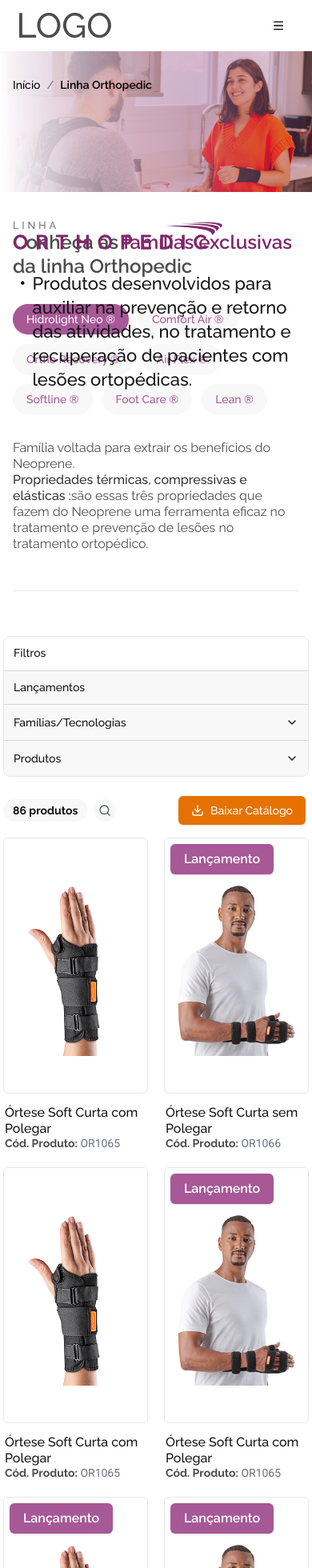
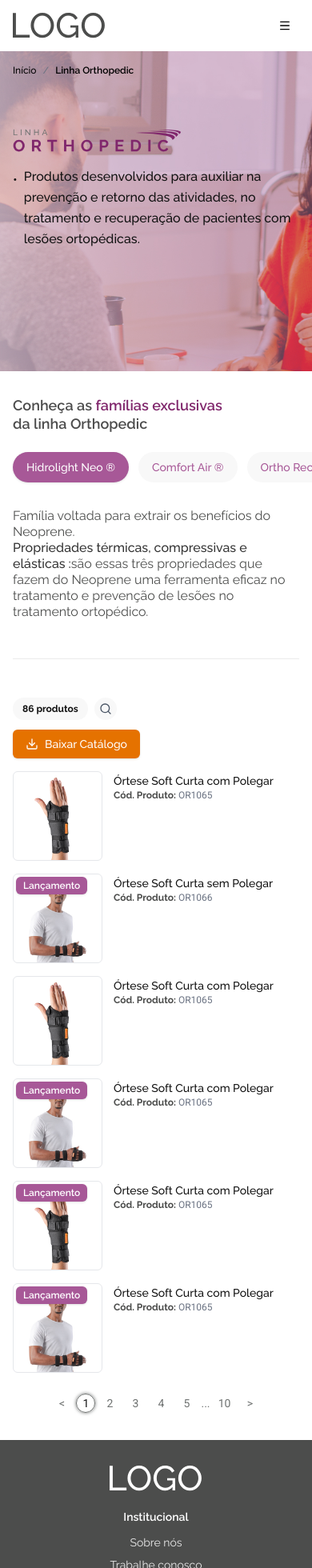
Before and after one commit to henriqueguedes-developer/desafio-front, a React (Vite) app: page / in a window 390 px wide. Shown: the top 1960 px of the page at 80% size. Built offline with nearby package versions, Linux system fonts and the light colour scheme.

Commit message:
feat(ui): aprimora responsividade e experiência mobile no layout principal

```diff
--- a/src/components/hero/Hero.tsx
+++ b/src/components/hero/Hero.tsx
@@ -6,8 +6,8 @@ import LogoOrthopedic from "@/assets/logo-orthopedic.svg?url";
 export const Hero = memo(function Hero() {
   return (
     <section
-      className="relative w-full pt-[83px] pb-16 md:pb-24"
-      style={{ aspectRatio: "1366 / 617" }}
+      className="relative w-full py-8 md:pt-[83px] md:pb-16 lg:pb-24"
+      style={{ minHeight: "400px" }}
       role="region"
       aria-label="Linha Orthopedic"
     >
@@ -24,8 +24,8 @@ export const Hero = memo(function Hero() {
       <div className="absolute inset-0" />
 
 
-      <div className="absolute top-0 left-0 z-20 px-4 md:px-8 pt-8">
-        <nav className="flex items-center gap-2 text-sm font-medium text-accent">
+      <div className="absolute top-0 left-0 z-20 px-4 md:px-8 pt-4 md:pt-8">
+        <nav className="flex items-center gap-2 text-xs md:text-sm font-medium text-accent">
           <a href="/" className="hover:underline transition-all">
             Início
           </a>
@@ -36,22 +36,22 @@ export const Hero = memo(function Hero() {
 
 
       <div className="container relative z-10 h-full px-4 md:px-8">
-        <div className="max-w-5xl pt-32">
+        <div className="max-w-5xl pt-16 md:pt-24 lg:pt-32">
 
-          <div className="flex flex-col md:flex-row items-start md:items-center gap-4 md:gap-6 mb-6 md:mb-8">
+          <div className="flex flex-col md:flex-row items-start md:items-center gap-3 md:gap-6 mb-4 md:mb-8">
 
             <img
               src={LogoOrthopedic}
               alt=""
-              className="h-10 md:h-12 lg:h-14 xl:h-16 w-auto"
+              className="h-8 md:h-12 lg:h-14 xl:h-16 w-auto"
               aria-hidden="true"
             />
           </div>
 
 
-          <div className="flex gap-2 max-w-xl ml-2">
-            <span className="text-[24px] leading-[30px] font-medium text-[#121212] shrink-0" style={{ fontFamily: "Raleway" }}>•</span>
-            <p className="text-[22px] leading-[30px] font-medium text-[#121212]" style={{ fontFamily: "Raleway" }}>
+          <div className="flex gap-2 max-w-xl ml-0 md:ml-2">
+            <span className="text-base md:text-lg lg:text-[24px] leading-relaxed font-medium text-[#121212] shrink-0 pt-1" style={{ fontFamily: "Raleway" }}>•</span>
+            <p className="text-base md:text-lg lg:text-[22px] leading-relaxed md:leading-[30px] font-medium text-[#121212]" style={{ fontFamily: "Raleway" }}>
               Produtos desenvolvidos para auxiliar na prevenção e retorno das atividades, no tratamento e recuperação de pacientes com lesões ortopédicas.
             </p>
           </div>
--- a/src/components/layout/Footer.tsx
+++ b/src/components/layout/Footer.tsx
@@ -10,17 +10,17 @@ export const Footer = memo(function Footer() {
   return (
     <footer className="w-full bg-[#4C4D4C]">
       {/* Conteúdo principal do footer */}
-      <div className="container mx-auto px-6 md:px-16 lg:px-24 py-12 border-b border-[#707372]">
-        <div className="grid grid-cols-1 md:grid-cols-2 lg:grid-cols-5 gap-8">
+      <div className="container mx-auto px-4 md:px-16 lg:px-24 py-8 md:py-12 border-b border-[#707372]">
+        <div className="grid grid-cols-1 md:grid-cols-2 lg:grid-cols-5 gap-6 md:gap-8 text-center md:text-left">
 
           {/* Logo */}
-          <div>
-            <img src={LogoUrl} alt="Logo Orthopedic" className="h-10 w-auto brightness-0 invert" />
+          <div className="flex justify-center md:justify-start">
+            <img src={LogoUrl} alt="Logo Orthopedic" className="h-8 md:h-10 w-auto brightness-0 invert" />
           </div>
 
           {/* Institucional */}
           <div>
-            <h3 className="text-white font-semibold mb-4">Institucional</h3>
+            <h3 className="text-white font-semibold mb-3 md:mb-4 text-sm md:text-base">Institucional</h3>
             <ul className="space-y-2">
               <li>
                 <a href="#" className="text-[#EBEBEB] hover:text-white transition-colors text-sm">
@@ -37,7 +37,7 @@ export const Footer = memo(function Footer() {
 
           {/* Download de Catálogos */}
           <div>
-            <h3 className="text-white font-semibold mb-4">Download de Catálogos</h3>
+            <h3 className="text-white font-semibold mb-3 md:mb-4 text-sm md:text-base">Download de Catálogos</h3>
             <ul className="space-y-2">
               <li>
                 <a href="#" className="text-[#EBEBEB] hover:text-white transition-colors text-sm">
@@ -74,7 +74,7 @@ export const Footer = memo(function Footer() {
 
           {/* Linhas de produtos */}
           <div>
-            <h3 className="text-white font-semibold mb-4">Linhas de produtos</h3>
+            <h3 className="text-white font-semibold mb-3 md:mb-4 text-sm md:text-base">Linhas de produtos</h3>
             <ul className="space-y-2">
               <li>
                 <a href="#" className="text-[#EBEBEB] hover:text-white transition-colors text-sm">
@@ -96,15 +96,56 @@ export const Footer = memo(function Footer() {
 
           {/* Entre em contato */}
           <div>
-            <h3 className="text-white font-semibold mb-4">Entre em contato e tire suas dúvidas</h3>
-            <div className="space-y-3 mb-6">
+            <h3 className="text-white font-semibold mb-3 md:mb-4 text-sm md:text-base">Entre em contato e tire suas dúvidas</h3>
+
+            {/* Mobile: Cards com fundo */}
+            <div className="space-y-3 mb-6 md:hidden">
+              {/* Telefone */}
+              <div className="bg-[#5A5A5A] rounded-lg p-4 flex items-center gap-3">
+                <div className="w-8 h-8 rounded-full border border-[#E57200] flex items-center justify-center shrink-0">
+                  <Phone className="h-4 w-4 text-[#E57200]" />
+                </div>
+                <div className="flex-1">
+                  <p className="text-[#EBEBEB] text-xs mb-1">Telefone</p>
+                  <p className="text-white text-sm font-medium">+55 48 3333 3333</p>
+                </div>
+                <span className="text-[#EBEBEB]">›</span>
+              </div>
+
+              {/* E-mail SAC */}
+              <div className="bg-[#5A5A5A] rounded-lg p-4 flex items-center gap-3">
+                <div className="w-8 h-8 rounded-full border border-[#E57200] flex items-center justify-center shrink-0">
+                  <Mail className="h-4 w-4 text-[#E57200]" />
+                </div>
+                <div className="flex-1">
+                  <p className="text-[#EBEBEB] text-xs mb-1">E-mail SAC</p>
+                  <p className="text-white text-sm font-medium">sac@loremipsum.com.br</p>
+                </div>
+                <span className="text-[#EBEBEB]">›</span>
+              </div>
+
+              {/* E-mail RP */}
+              <div className="bg-[#5A5A5A] rounded-lg p-4 flex items-center gap-3">
+                <div className="w-8 h-8 rounded-full border border-[#E57200] flex items-center justify-center shrink-0">
+                  <Mail className="h-4 w-4 text-[#E57200]" />
+                </div>
+                <div className="flex-1">
+                  <p className="text-[#EBEBEB] text-xs mb-1">E-mail RP</p>
+                  <p className="text-white text-sm font-medium">rp@loremipsum.com.br</p>
+                </div>
+                <span className="text-[#EBEBEB]">›</span>
+              </div>
+            </div>
+
+            {/* Desktop: Layout original */}
+            <div className="hidden md:block space-y-3 mb-6">
               <div className="flex items-center gap-2">
                 <div className="w-7 h-7 rounded-full border border-[#E57200] flex items-center justify-center shrink-0">
                   <Phone className="h-3.5 w-3.5 text-[#E57200]" />
                 </div>
                 <span className="text-[#EBEBEB] text-sm">+55 48 3333 3333</span>
               </div>
-              <div className="flex items-start gap-2">
+              <div className="flex items-center gap-2">
                 <div className="w-7 h-7 rounded-full border border-[#E57200] flex items-center justify-center shrink-0">
                   <Mail className="h-3.5 w-3.5 text-[#E57200]" />
                 </div>
@@ -118,7 +159,7 @@ export const Footer = memo(function Footer() {
               <p className="text-white font-semibold mb-3 text-sm">
                 Nos acompanhe também<br />nas redes sociais
               </p>
-              <div className="flex items-center gap-3">
+              <div className="flex items-center justify-center md:justify-start gap-3">
                 <a
                   href="#"
                   className="w-8 h-8 rounded-full border border-[#E57200] flex items-center justify-center hover:border-[#CC6600] transition-colors"
@@ -147,24 +188,24 @@ export const Footer = memo(function Footer() {
       </div>
 
       {/* Barra inferior */}
-      <div className="bg-[#4C4D4C] py-4">
-        <div className="container mx-auto px-6 md:px-16 lg:px-24">
-          <div className="flex flex-col md:flex-row items-center justify-between gap-4">
+      <div className="bg-[#4C4D4C] py-3 md:py-4">
+        <div className="container mx-auto px-4 md:px-16 lg:px-24">
+          <div className="flex flex-col md:flex-row items-center justify-between gap-3 md:gap-4">
 
             {/* Seletor de país */}
             <div className="relative">
               <button
-                className="flex items-center gap-2 text-[#EBEBEB] hover:text-white transition-colors text-sm"
+                className="flex items-center gap-2 text-[#EBEBEB] hover:text-white transition-colors text-xs md:text-sm"
                 onClick={() => setIsCountryOpen(!isCountryOpen)}
               >
                 Selecionar País
-                <img src={FlagBRUrl} alt="Brasil" className="h-5 w-7" />
-                <ChevronDown className={`h-4 w-4 transition-transform ${isCountryOpen ? 'rotate-180' : ''}`} />
+                <img src={FlagBRUrl} alt="Brasil" className="h-5 w-7 md:h-5 md:w-7" />
+                <ChevronDown className={`h-3 w-3 md:h-4 md:w-4 transition-transform ${isCountryOpen ? 'rotate-180' : ''}`} />
               </button>
             </div>
 
             {/* Copyright */}
-            <div className="text-[#EBEBEB] text-xs text-center md:text-right">
+            <div className="text-[#EBEBEB] text-[10px] md:text-xs text-center md:text-right">
               © 2023 Lorem Ipsum. Todos os direitos reservados.
               <br />
               Av dos Bud, 150 - Florianópolis - SC - Brasil
--- a/src/components/layout/Header.tsx
+++ b/src/components/layout/Header.tsx
@@ -16,13 +16,14 @@ const navItems = [
 export const Header = memo(function Header() {
   const [isLanguageOpen, setIsLanguageOpen] = useState(false);
   const [isSearchOpen, setIsSearchOpen] = useState(false);
+  const [isMobileMenuOpen, setIsMobileMenuOpen] = useState(false);
 
   return (
     <header
       className="sticky top-0 z-50 w-full bg-white"
       role="banner"
     >
-      <div className="container mx-auto px-6 md:px-16 lg:px-24">
+      <div className="container mx-auto px-4 md:px-16 lg:px-24">
         <div className="flex h-16 items-center justify-between">
 
           {/* LOGO */}
@@ -111,40 +112,50 @@ export const Header = memo(function Header() {
             </div>
           </div>
 
-          {/* MENU MOBILE */}
-          <Sheet>
-            <SheetTrigger asChild>
-              <Button variant="ghost" size="icon" className="md:hidden" aria-label="Abrir menu">
-                <Menu className="h-5 w-5" />
+          {/* MENU MOBILE - Botão Hambúrguer */}
+          <Button
+            variant="ghost"
+            size="icon"
+            className="md:hidden"
+            aria-label="Abrir menu"
+            onClick={() => setIsMobileMenuOpen(!isMobileMenuOpen)}
+          >
+            <Menu className="h-6 w-6" />
           </Button>
-            </SheetTrigger>
-            <SheetContent side="right" className="w-64">
-              <nav className="flex flex-col gap-4 mt-8">
+
+        </div>
+
+        {/* MENU MOBILE DROPDOWN */}
+        {isMobileMenuOpen && (
+          <div className="md:hidden absolute left-0 right-0 top-full bg-white">
+            <nav className="flex flex-col p-4">
               {navItems.map((item) => (
-                  <a key={item.label} href={item.href} className="text-lg font-medium hover:text-primary">
+                <a
+                  key={item.label}
+                  href={item.href}
+                  className="text-base font-medium text-[#4C4C4C] hover:text-primary py-3 border-b border-gray-100 last:border-0 transition-colors"
+                  onClick={() => setIsMobileMenuOpen(false)}
+                >
                   {item.label}
                 </a>
               ))}
-                <div className="mt-6 pt-6 border-t space-y-3">
-                  <div className="relative h-10 flex items-center rounded-md border border-[#e4e4e4] bg-white shadow-[0_0_0_0px] transition-all duration-300 focus-within:border-primary">
-                    <Search className="absolute left-3 h-4 w-4 text-gray-500 pointer-events-none transition-colors duration-200" />
+              <div className="mt-4 pt-4 space-y-3">
+                <div className="relative h-10 flex items-center rounded-md border border-[#e4e4e4] bg-white">
+                  <Search className="absolute left-3 h-4 w-4 text-gray-400 pointer-events-none" />
                   <input
                     type="text"
                     placeholder="Buscar..."
-                      className="w-full h-full pl-10 pr-3 text-sm bg-transparent border-none outline-none focus:outline-none focus:ring-0 rounded-md transition-all duration-300"
+                    className="w-full h-full pl-10 pr-3 text-sm bg-transparent border-none outline-none focus:outline-none focus:ring-0 rounded-md"
                     aria-label="Buscar no menu mobile"
                   />
                 </div>
-                  <Button className="w-full bg-[#E57200] hover:bg-[#CC6600] justify-center text-white">
+                <Button className="w-full bg-[#E57200] hover:bg-[#CC6600] text-white">
                   Fale conosco
-                    <img src={FlagBRUrl} alt="Brasil" className="ml-2 h-3 w-4" />
                 </Button>
               </div>
             </nav>
-            </SheetContent>
-          </Sheet>
-
           </div>
+        )}
       </div>
     </header>
   );
--- a/src/components/product-families/ProductFamilies.tsx
+++ b/src/components/product-families/ProductFamilies.tsx
@@ -14,25 +14,25 @@ const families = [
 
 export const ProductFamilies = memo(function ProductFamilies() {
   return (
-    <section className="w-full bg-white py-12 md:py-16 lg:py-20">
+    <section className="w-full bg-white py-8 md:py-12 lg:py-16">
       <div className="container mx-auto px-4 md:px-8">
 
         {/* TÍTULO */}
-        <h2 className="text-2xl md:text-3xl lg:text-4xl font-semibold text-[#4C4C4C] mb-8 md:mb-10">
-          Conheça as{" "}
-          <span className="text-[#80276C]">famílias exclusivas</span>
+        <h2 className="text-lg md:text-2xl lg:text-3xl xl:text-4xl font-semibold text-[#4C4C4C] mb-6 md:mb-8 lg:mb-10">
+          Conheça as <span className="text-[#80276C] whitespace-nowrap">famílias exclusivas</span>
           <br />
           da linha Orthopedic
         </h2>
 
-        {/* BADGES DAS FAMÍLIAS */}
-        <div className="flex flex-wrap gap-3 mb-8">
+        {/* BADGES DAS FAMÍLIAS - Scroll horizontal no mobile */}
+        <div className="overflow-x-auto pb-2 mb-6 md:mb-8 -mx-4 px-4 md:mx-0 md:px-0">
+          <div className="flex md:flex-wrap gap-3 min-w-max md:min-w-0">
             {families.map((family) => (
               <Badge
                 key={family.name}
                 variant={family.active ? "default" : "secondary"}
                 className={`
-                px-4 py-2 text-sm font-medium rounded-full cursor-pointer transition-all
+                  px-4 py-2 text-sm font-medium rounded-full cursor-pointer transition-all whitespace-nowrap
                   ${family.active
                     ? "bg-[#A75897] text-white hover:bg-[#A75897]/90"
                     : "bg-[#F8F8F8] text-[#A75897] hover:bg-[#A75897] hover:text-white"
@@ -42,6 +42,7 @@ export const ProductFamilies = memo(function ProductFamilies() {
                 {family.name} ®
               </Badge>
             ))}
+          </div>
         </div>
 
 
--- a/src/components/products/ProductGrid.tsx
+++ b/src/components/products/ProductGrid.tsx
@@ -59,12 +59,12 @@ export const ProductGrid = memo(function ProductGrid() {
   const [isSearchOpen, setIsSearchOpen] = useState(false);
 
   return (
-    <section className="w-full bg-white py-2 md:py-3 lg:py-4">
-      <div className="container mx-auto px-1 md:px-2">
-        <div className="flex flex-col lg:flex-row gap-6">
+    <section className="w-full bg-white py-4 md:py-6 lg:py-8">
+      <div className="container mx-auto px-4 md:px-8">
+        <div className="flex flex-col lg:flex-row gap-4 lg:gap-6">
 
-          {/* SIDEBAR DE FILTROS */}
-          <aside className="w-full lg:w-80 shrink-0">
+          {/* SIDEBAR DE FILTROS - Oculto no mobile por padrão */}
+          <aside className="hidden lg:block lg:w-80 shrink-0">
             <div className="border border-gray-200 rounded-lg overflow-hidden">
               {/* Filtros */}
               <div className="p-3 bg-[#FFFFFF] border-b border-[#D5D7D8]">
@@ -100,11 +100,11 @@ export const ProductGrid = memo(function ProductGrid() {
           <div className="flex-1">
 
             {/* Header */}
-            <div className="flex items-center justify-between mb-1" style={{ paddingRight: '4px' }}>
+            <div className="flex flex-col md:flex-row items-start md:items-center justify-between gap-3 md:gap-0 mb-3 md:mb-1" style={{ paddingRight: '4px' }}>
               <div className="flex items-center gap-2">
                 <div className="px-3 py-1.5 bg-[#F8F8F8] rounded-full">
                   <p
-                    className="text-[14px] leading-4 font-bold text-[#121212]"
+                    className="text-xs md:text-[14px] leading-4 font-bold text-[#121212]"
                     style={{ fontFamily: "Raleway" }}
                   >
                     86 produtos
@@ -148,18 +148,18 @@ export const ProductGrid = memo(function ProductGrid() {
               </Button>
             </div>
 
-            {/* Grid */}
-            <div className="grid grid-cols-2 md:grid-cols-2 lg:grid-cols-3 gap-5 mt-4">
+            {/* Grid - Responsivo */}
+            <div className="grid grid-cols-1 md:grid-cols-2 lg:grid-cols-3 gap-4 md:gap-5 mt-4">
               {products.map((product) => (
                 <div
                   key={product.id}
-                  className="cursor-pointer group"
+                  className="cursor-pointer group flex md:flex-col gap-3 md:gap-0"
                   style={{ margin: 0, padding: 0 }}
                 >
                   {/* Box da imagem */}
-                  <div className="relative" style={{ margin: 0, padding: 0 }}>
+                  <div className="relative shrink-0 w-28 h-28 md:w-full md:h-auto" style={{ margin: 0, padding: 0 }}>
                     {product.isNew && (
-                      <Badge className="absolute top-2 left-2 bg-[#A75897] text-white px-4 py-1.5 text-base z-10">
+                      <Badge className="absolute top-1 left-1 md:top-2 md:left-2 bg-[#A75897] text-white px-2 py-0.5 md:px-4 md:py-1.5 text-xs md:text-base z-10">
                         Lançamento
                       </Badge>
                     )}
@@ -170,8 +170,6 @@ export const ProductGrid = memo(function ProductGrid() {
                       alt={product.name}
                       className="w-full h-full border border-gray-200 object-contain rounded-md"
                       style={{
-                        height: '320px',
-                        width: '100%',
                         margin: 0,
                         padding: 0,
                         display: 'block'
@@ -179,18 +177,18 @@ export const ProductGrid = memo(function ProductGrid() {
                     />
                   </div>
 
-                  {/* Texto abaixo da imagem */}
+                  {/* Texto abaixo/ao lado da imagem */}
                   <div
-                    className="mb-0"
+                    className="flex-1 md:mb-0"
                     style={{
-                      marginTop: '12px',
+                      marginTop: '0',
                       marginBottom: 0,
                       padding: '2px 2px',
                       background: 'white'
                     }}
                   >
                     <h3
-                      className="text-[16px] font-medium text-[#121212] mb-0.5 wrap-break-word"
+                      className="text-sm md:text-[16px] font-medium text-[#121212] mb-0.5 wrap-break-word"
                       style={{
                         fontFamily: 'Raleway',
                         fontWeight: 500,
@@ -202,7 +200,7 @@ export const ProductGrid = memo(function ProductGrid() {
                       {product.name}
                     </h3>
                     <p
-                      className="text-[14px] text-gray-500 wrap-break-word"
+                      className="text-xs md:text-[14px] text-gray-500 wrap-break-word"
                       style={{
                         lineHeight: '16px',
                         margin: 0,
@@ -233,48 +231,48 @@ export const ProductGrid = memo(function ProductGrid() {
             </div>
 
             {/* Paginação */}
-            <div className="flex items-center justify-center gap-2 mt-8 mb-4"
+            <div className="flex items-center justify-center gap-1 md:gap-2 mt-6 md:mt-8 mb-4"
               style={{
                 fontFamily: 'Roboto',
                 fontWeight: 400,
-                fontSize: '16px',
+                fontSize: '14px',
                 lineHeight: '18px'
               }}
             >
               <button
-                className="w-8 h-8 flex items-center justify-center text-[#707372] hover:text-[#121212] transition-colors cursor-pointer"
+                className="w-7 h-7 md:w-8 md:h-8 flex items-center justify-center text-[#707372] hover:text-[#121212] transition-colors cursor-pointer text-sm md:text-base"
                 aria-label="Página anterior"
               >
                 &lt;
               </button>
 
               <button
-                className="w-7 h-7 flex items-center justify-center rounded-full border border-[#707372] text-[#121212] cursor-pointer"
+                className="w-6 h-6 md:w-7 md:h-7 flex items-center justify-center rounded-full border border-[#707372] text-[#121212] cursor-pointer text-sm md:text-base"
                 style={{ boxShadow: '0px 0px 4px 0px #707372' }}
               >
                 1
               </button>
-              <button className="w-8 h-8 flex items-center justify-center text-[#707372] hover:text-[#121212] transition-colors cursor-pointer">
+              <button className="w-7 h-7 md:w-8 md:h-8 flex items-center justify-center text-[#707372] hover:text-[#121212] transition-colors cursor-pointer text-sm md:text-base">
                 2
               </button>
-              <button className="w-8 h-8 flex items-center justify-center text-[#707372] hover:text-[#121212] transition-colors cursor-pointer">
+              <button className="w-7 h-7 md:w-8 md:h-8 flex items-center justify-center text-[#707372] hover:text-[#121212] transition-colors cursor-pointer text-sm md:text-base">
                 3
               </button>
-              <button className="w-8 h-8 flex items-center justify-center text-[#707372] hover:text-[#121212] transition-colors cursor-pointer">
+              <button className="w-7 h-7 md:w-8 md:h-8 flex items-center justify-center text-[#707372] hover:text-[#121212] transition-colors cursor-pointer text-sm md:text-base">
                 4
               </button>
-              <button className="w-8 h-8 flex items-center justify-center text-[#707372] hover:text-[#121212] transition-colors cursor-pointer">
+              <button className="w-7 h-7 md:w-8 md:h-8 flex items-center justify-center text-[#707372] hover:text-[#121212] transition-colors cursor-pointer text-sm md:text-base">
                 5
               </button>
 
-              <span className="text-[#707372]">...</span>
+              <span className="text-[#707372] text-sm md:text-base">...</span>
 
-              <button className="w-8 h-8 flex items-center justify-center text-[#707372] hover:text-[#121212] transition-colors cursor-pointer">
+              <button className="w-7 h-7 md:w-8 md:h-8 flex items-center justify-center text-[#707372] hover:text-[#121212] transition-colors cursor-pointer text-sm md:text-base">
                 10
               </button>
 
               <button
-                className="w-8 h-8 flex items-center justify-center text-[#707372] hover:text-[#121212] transition-colors cursor-pointer"
+                className="w-7 h-7 md:w-8 md:h-8 flex items-center justify-center text-[#707372] hover:text-[#121212] transition-colors cursor-pointer text-sm md:text-base"
                 aria-label="Próxima página"
               >
                 &gt;
```
Lines whose indentation alone changed are shown as unchanged.
